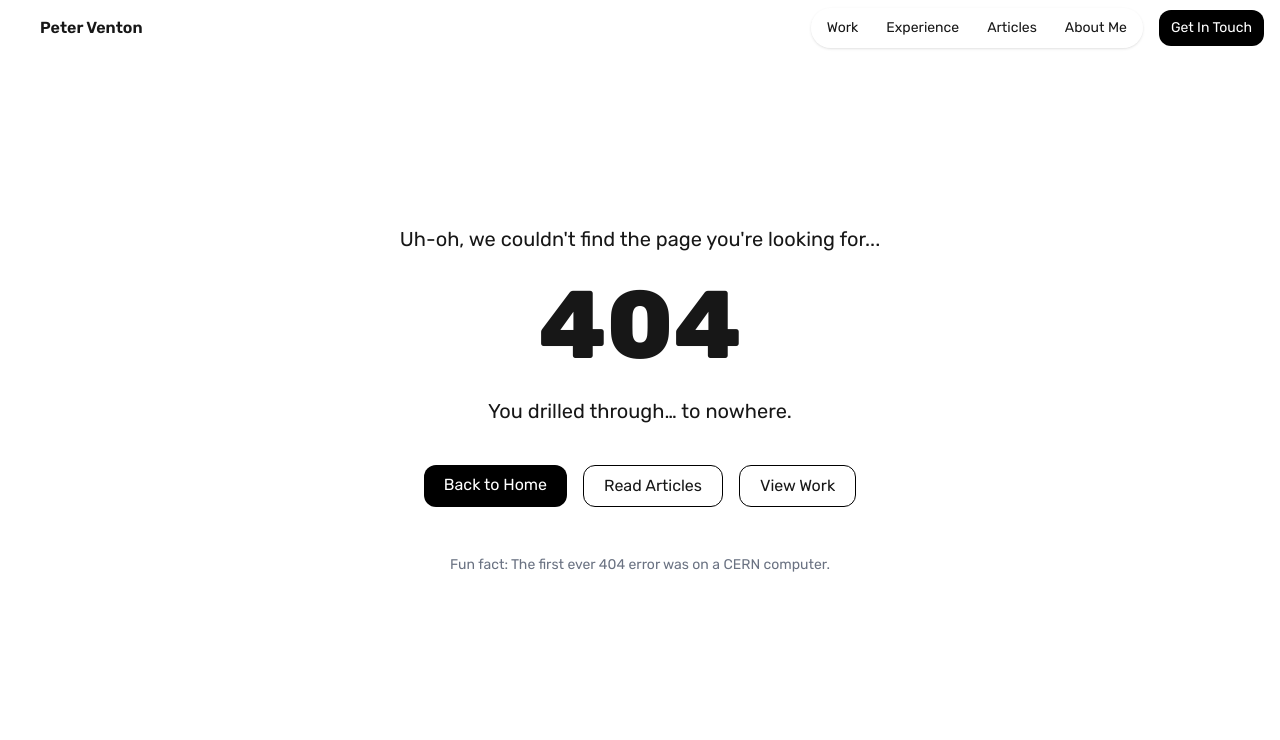
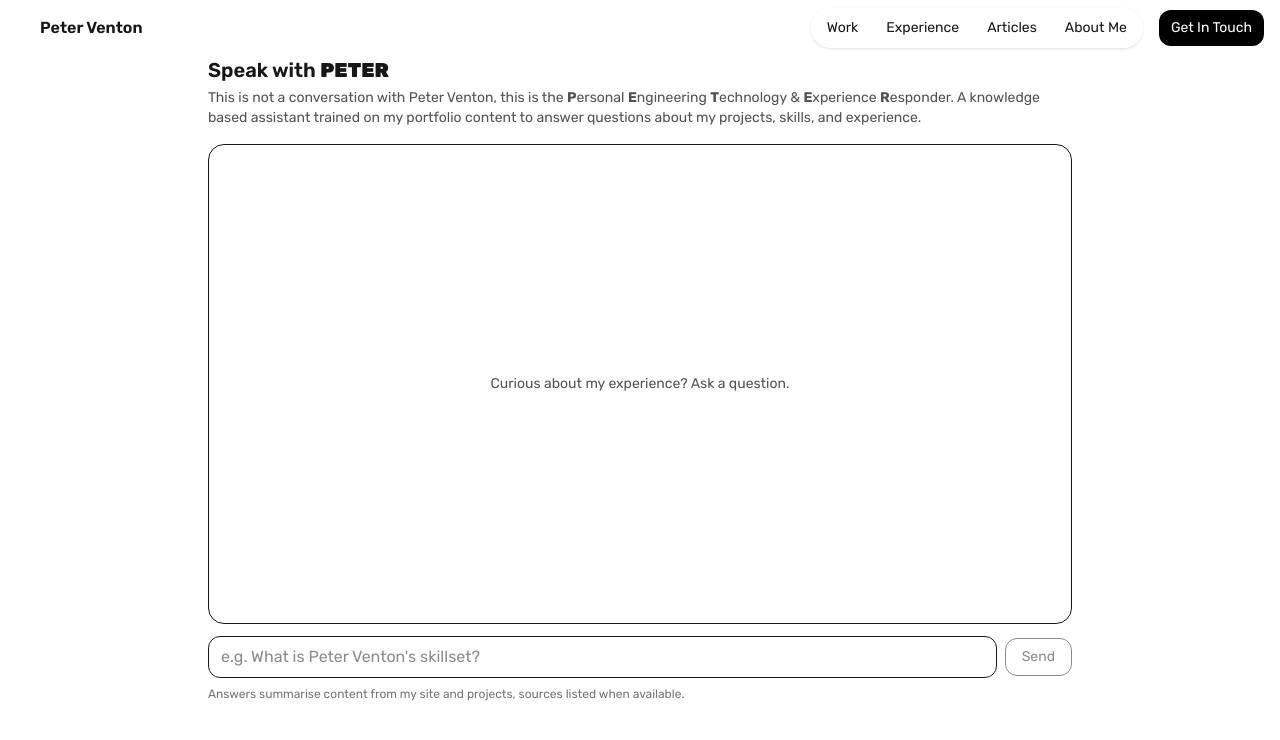
Before and after one commit to PeterSVenton/portfolio, a Next.js app: page /chat in a window 1280 px wide. Before the commit this address had no page. Shown: the top 740 px of the page. Built offline with nearby package versions, Linux system fonts and the light colour scheme.

Commit message:
- added new GPT like interface at /page - added route to handle GPT requests which hooks to aws bedrock - added react markdown to handle responses from GPT coming in the correct format - minor adjustments to some articles/pages

```diff
--- a/package.json
+++ b/package.json
@@ -10,6 +10,7 @@
     "kb:build": "tsx -r tsconfig-paths/register src/scripts/mdxtohtml.mjs"
   },
   "dependencies": {
+    "@aws-sdk/client-bedrock-agent-runtime": "^3.922.0",
     "@mdx-js/loader": "^3.1.0",
     "@mdx-js/react": "^3.1.0",
     "@next/mdx": "^15.2.4",
@@ -22,6 +23,7 @@
     "next": "^15.5.0",
     "react": "^19.0.0",
     "react-dom": "^19.0.0",
+    "react-markdown": "^10.1.0",
     "rehype-external-links": "^3.0.0",
     "rehype-highlight": "^7.0.2",
     "rehype-katex": "^7.0.1",
--- /dev/null
+++ b/src/app/api/ask-stream/route.ts
@@ -0,0 +1,54 @@
+// app/api/ask-stream/route.ts
+import { NextRequest, NextResponse } from "next/server";
+import {
+  BedrockAgentRuntimeClient,
+  RetrieveAndGenerateCommand,
+} from "@aws-sdk/client-bedrock-agent-runtime";
+
+const client = new BedrockAgentRuntimeClient({
+  region: process.env.BEDROCK_REGION,
+});
+
+export async function POST(req: NextRequest) {
+  const { question } = await req.json();
+
+  const cmd = new RetrieveAndGenerateCommand({
+    input: { text: question },
+    retrieveAndGenerateConfiguration: {
+      type: "KNOWLEDGE_BASE",
+      knowledgeBaseConfiguration: {
+        knowledgeBaseId: process.env.BEDROCK_KB_ID!,
+        modelArn: process.env.BEDROCK_MODEL_ARN!,
+        generationConfiguration: {
+          promptTemplate: {
+            // Send in the system prompt
+            textPromptTemplate: process.env.BEDROCK_SYSTEM_PROMPT,
+          },
+          // inferenceConfig: { temperature: 0.3 }
+        },
+        retrievalConfiguration: {
+          vectorSearchConfiguration: { numberOfResults: 6 },
+        },
+      },
+    },
+  });
+
+  const resp = await client.send(cmd);
+
+  const answer =
+    resp.output?.text ??
+    (typeof (resp as any).output?.message === "string"
+      ? (resp as any).output?.message
+      : "");
+
+  // citations has a lot of info so filter it, its okay to have internal documents will put a header that warns the user the document they're on is solely for knowledge base
+  const citations =
+    resp.citations
+      ?.flatMap((c) => c.retrievedReferences || [])
+      ?.map((r) => ({
+        title: r.metadata?.title ?? "A document which Peter forgot to title",
+        url: r.metadata?.url ?? null, //create a custom page for when this happens it should be impossible
+      })) ?? [];
+
+  return NextResponse.json({ answer, citations });
+}
--- /dev/null
+++ b/src/app/chat/page.tsx
@@ -0,0 +1,193 @@
+'use client'
+
+import TrackLink from '@/components/TrackLink'
+// TODO: break down the use client into smaller components so some of it can be SSR
+
+import { useEffect, useMemo, useRef, useState } from 'react'
+import ReactMarkdown from 'react-markdown'
+import remarkGfm from 'remark-gfm'
+
+
+function TypingBubble() {
+  return (
+    <div className="flex justify-start">
+      <div className="rounded-2xl border bg-white px-3 py-2 text-sm">
+        <span className="inline-flex items-center gap-2">
+          Thinking
+          <Dots />
+        </span>
+      </div>
+    </div>
+  )
+}
+
+function Dots() {
+  return (
+    <span className="inline-flex">
+      <span className="mx-0.5 h-1.5 w-1.5 animate-bounce rounded-full bg-neutral-400 [animation-delay:-200ms]" />
+      <span className="mx-0.5 h-1.5 w-1.5 animate-bounce rounded-full bg-neutral-400 [animation-delay:-100ms]" />
+      <span className="mx-0.5 h-1.5 w-1.5 animate-bounce rounded-full bg-neutral-400" />
+    </span>
+  )
+}
+
+function MessageBubble({ msg }: { msg: Msg }) {
+  const isUser = msg.role === 'user'
+  return (
+    <div className={`flex ${isUser ? 'justify-end' : 'justify-start'}`}>
+      <div
+        className={[
+          'max-w-[85%] rounded-2xl border px-3 py-2 text-sm leading-relaxed',
+          isUser ? 'bg-neutral-50' : 'bg-white',
+        ].join(' ')}
+      >
+        <div className="prose prose-sm max-w-none text-neutral-800">
+            <ReactMarkdown remarkPlugins={[remarkGfm]}>
+                {msg.text}
+            </ReactMarkdown>
+        </div>
+
+        {!isUser && msg.sources && msg.sources.length > 0 && (
+  <div className="mt-2 border-t pt-2 text-xs text-neutral-600">
+    <span className="mr-1 font-medium">Sources:</span>
+    <ul className="ml-4 list-disc">
+      {msg.sources.map((s, i) => (
+        <li key={i}>
+          {s.url ? (
+            <TrackLink
+              href={s.url}
+              target="_blank"
+              rel="noopener noreferrer"
+              className="text-blue-600 hover:underline"
+            >
+              {s.title}
+            </TrackLink>
+          ) : (
+            s.title
+          )}
+        </li>
+      ))}
+    </ul>
+  </div>
+)}
+      </div>
+    </div>
+  )
+}
+
+type Msg = {
+  role: 'user' | 'ai'
+  text: string
+    sources?: {
+    title: string
+    url?: string | null
+  }[]
+}
+
+export default function ChatAboutPeter() {
+  const [messages, setMessages] = useState<Msg[]>([])
+  const [input, setInput] = useState('')
+  const [loading, setLoading] = useState(false)
+  const listRef = useRef<HTMLDivElement>(null)
+
+  // scroll to latest message
+  useEffect(() => {
+    listRef.current?.scrollTo({ top: listRef.current.scrollHeight, behavior: 'smooth' })
+  }, [messages, loading])
+
+  const canSend = useMemo(() => input.trim().length > 0 && !loading, [input, loading])
+
+  async function send(q?: string) {
+    const text = (q ?? input).trim()
+    if (!text) return
+
+    const userMsg: Msg = { role: 'user', text }
+    setMessages((m) => [...m, userMsg])
+    setInput('')
+    setLoading(true)
+
+    try {
+      const res = await fetch('/api/ask-stream', {
+        method: 'POST',
+        headers: { 'Content-Type': 'application/json' },
+        body: JSON.stringify({
+            question: input,
+        }),
+      })
+
+      const data = await res.json()
+      const botMsg: Msg = {
+        role: 'ai',
+        text: data.answer ?? data.error ?? 'Sorry, I could not generate a response.',
+        sources: data.citations,
+      }
+      setMessages((m) => [...m, botMsg])
+    } catch (err) {
+      setMessages((m) => [
+        ...m,
+        { role: 'ai', text: 'Network error - please try again.' },
+      ])
+    } finally {
+      setLoading(false)
+    }
+  }
+
+  return (
+    <div className="mx-auto max-w-4xl px-4">
+      {/* Header */}
+      <div className="mb-4 flex items-center justify-between">
+        <div>
+          <h1 className="text-xl font-semibold">Speak with <strong>PETER</strong></h1>
+          <p className="mt-1 text-sm text-neutral-600">
+            This is not a conversation with Peter Venton, this is the <strong>P</strong>ersonal <strong>E</strong>ngineering <strong>T</strong>echnology & <strong>E</strong>xperience <strong>R</strong>esponder. A knowledge based assistant trained on my portfolio content to answer questions about my projects, skills, and experience.
+          </p>
+        </div>
+      </div>
+
+      {/* Chat surface */}
+      <div
+        ref={listRef}
+        className="h-[60vh] w-full overflow-auto rounded-2xl border bg-white p-3"
+      >
+        {messages.length === 0 && (
+          <div className="flex h-full items-center justify-center">
+            <div className="max-w-sm text-center text-sm text-neutral-600">
+              Curious about my experience? Ask a question.
+            </div>
+          </div>
+        )}
+
+        <div className="space-y-3">
+          {messages.map((m, i) => (
+            <MessageBubble key={i} msg={m} />
+          ))}
+
+          {loading && <TypingBubble />}
+        </div>
+      </div>
+
+      {/* Composer */}
+      <div className="mt-3 flex items-center gap-2">
+        <input
+          className="flex-1 rounded-xl border px-3 py-2 outline-none focus:ring-2 focus:ring-neutral-200"
+          placeholder="e.g. What is Peter Venton's skillset?"
+          value={input}
+          onChange={(e) => setInput(e.target.value)}
+          onKeyDown={(e) => e.key === 'Enter' && canSend && send()}
+        />
+        <button
+          onClick={() => send()}
+          disabled={!canSend}
+          className="rounded-xl border px-4 py-2 text-sm hover:bg-neutral-50 disabled:opacity-50"
+        >
+          Send
+        </button>
+      </div>
+
+      {/* Footer */}
+      <p className="mt-2 text-xs text-neutral-500">
+        Answers summarise content from my site and projects, sources listed when available.
+      </p>
+    </div>
+  )
+}
--- a/src/app/md-pages/kb-additional/about.mdx
+++ b/src/app/md-pages/kb-additional/about.mdx
@@ -1,5 +1,6 @@
 ---
 active: true
+internalDocument: true
 title: "About Me"
 summary: "I build data ecosystems — not just dashboards."
 author: "Peter Venton"
--- /dev/null
+++ b/src/app/md-pages/projects/aws-bedrock.mdx
@@ -0,0 +1,14 @@
+---
+active: true
+title: Building GPT with Bedrock
+description: idk
+date: 02/11/2025
+projectType: Personal project
+stack:
+  - Typescript
+  - AWS
+links:
+  demo: http://peterventon.co.uk/chat
+---
+
+# Hello World
--- a/src/app/md-pages/projects/personal-portfolio.mdx
+++ b/src/app/md-pages/projects/personal-portfolio.mdx
@@ -311,7 +311,7 @@ graph LR
 
 ### Setting Up Google Analytics 4
 
-I want my website to have some unique projects to showcase my diverse skillset. I was thinking about how I can show my PowerBI abilities without creating a generic report from an existing dataset. After a few days of thinking I decided I would build a report based on this website's GA4 (Google Analytics Data).
+I want my website to have some unique projects to showcase my diverse skillset. I was thinking about how I can show my PowerBI abilities without creating a generic report from an existing dataset. After a few days of thinking I decided I would build a report based on this website's GA4 (Google Analytics 4) Data.
 
 This would showcase a few of my skills:
 1. The ability to use different technologies
--- a/src/data/experience.ts
+++ b/src/data/experience.ts
@@ -26,8 +26,7 @@ export const experience: Experience[] = [
       'Established a reusable semantic model (Sales/Stock/Finance) with centralized measures.',
       'Reduced duplicate metrics and sped up new requests with calc groups & conventions.',
     ],
-    stack: [Tech.PowerBI, Tech.DAX, Tech.SQL, Tech.ReportBuilder, Tech.PowerAutomate, Tech.Python],
-    caseStudyUrl: '/work/clean-models',
+    stack: [Tech.PowerBI, Tech.DAX, Tech.SQL, Tech.ReportBuilder, Tech.PowerAutomate, Tech.Python]
   },
   {
     role: 'Risk Analyst Intern',
```
Also changed, not shown: src/app/work/page.tsx (+0 -40 lines), 1 other file (tests, documents, lock files or other folders).
